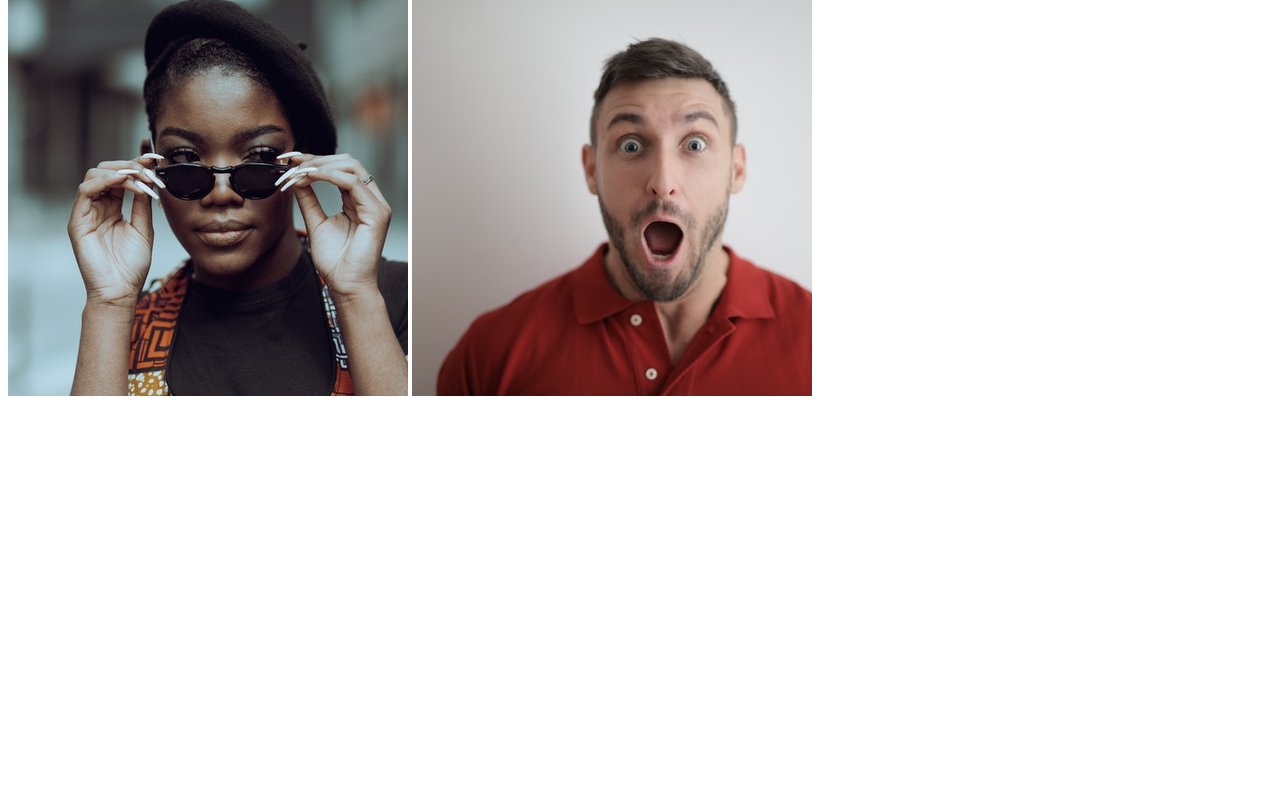
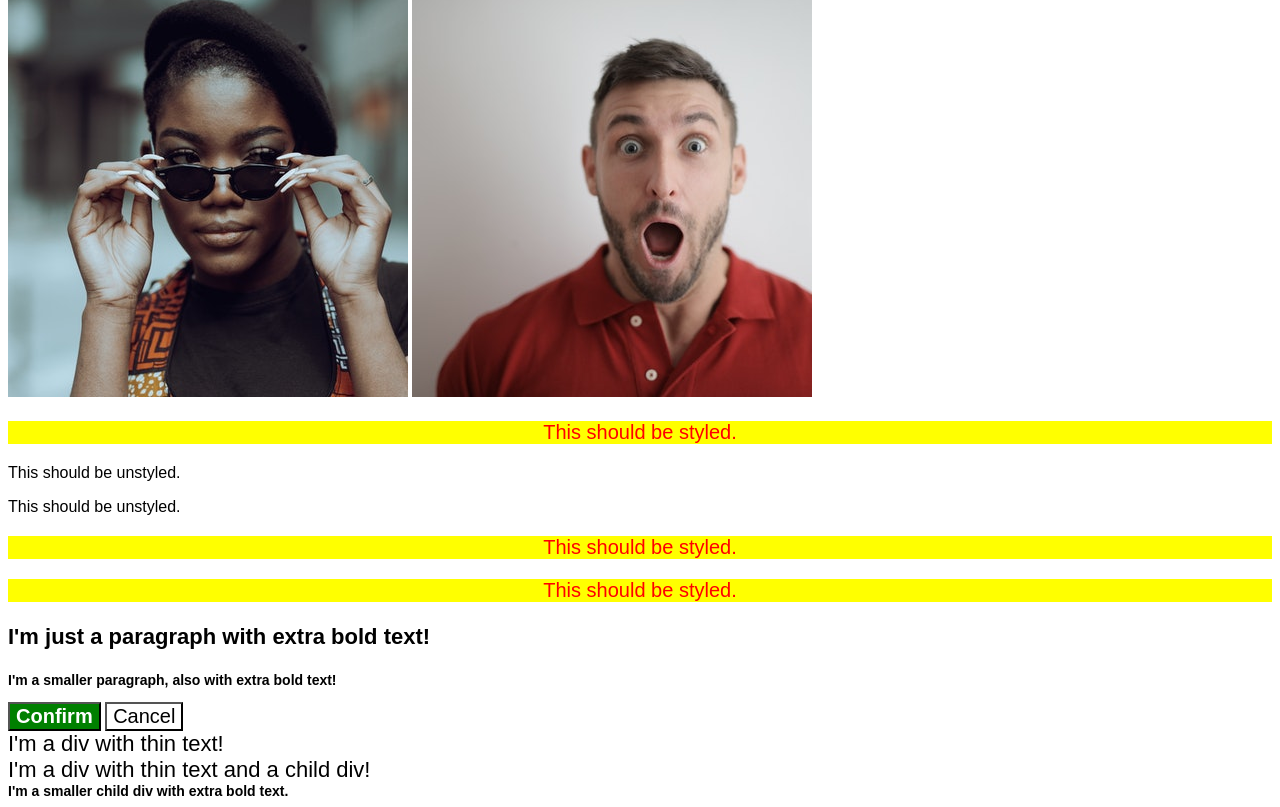
Before and after one commit to temka1007/TestingCSS, a plain HTML site: page index.html in a window 1280 px wide. Shown: the part 820-1627 px from the top of the page. Before the commit the page ends 1228 px from the top, so only its background shows below. Drawn offline with Linux system fonts and the light colour scheme.

Commit message:
all done

```diff
--- a/css/testing.css
+++ b/css/testing.css
@@ -54,3 +54,55 @@
     width: 200px;
     height: 400px;
 }
+.father .boy {
+    background-color: yellow;
+    color: red;
+    font-size: 20px;
+    text-align: center;
+}
+
+
+
+
+
+body{
+    font-family:Arial, Helvetica, sans-serif
+  }
+
+  .para,
+  .para.small-para {
+    color: hsl(0, 0%, 0%);
+    font-weight: 800;
+  }
+
+  .para.small-para {
+    font-size: 14px;
+    font-weight: 800;
+  }
+
+  .para {
+    font-size: 22px;
+  }
+
+  #confirm-button {
+    background: green;
+    color: white;
+    font-weight: bold;
+  }
+  .button {
+    background-color: rgb(255, 255, 255);
+    color: rgb(0, 0, 0);
+    font-size: 20px;
+  }
+
+  .text .text.child {
+    color: rgb(0, 0, 0);
+    font-weight: 800;
+    font-size: 14px;
+  }
+
+  div.text {
+    color: rgb(0, 0, 0);
+    font-size: 22px;
+    font-weight: 100;
+  }
--- a/index.html
+++ b/index.html
@@ -31,6 +31,23 @@
             <img class="original proportioned" src="./images/pexels-katho-mutodo-8434791.jpg" alt="Woman with glasses">
             <img class="original distorted" src="./images/pexels-andrea-piacquadio-3777931.jpg" alt="Man with surprised expression">
           </div>
+          <div class="father">
+            <p class="boy">This should be styled.</p>
+            <p class="girl">This should be unstyled.</p>
+            <p class="girl">This should be unstyled.</p>
+            <p class="boy">This should be styled.</p>
+            <p class="boy">This should be styled.</p>
+          </div>
+          <p class="para">I'm just a paragraph with extra bold text!</p>
+          <p class="para small-para">I'm a smaller paragraph, also with extra bold text!</p>
+
+          <button id="confirm-button" class="button confirm">Confirm</button>
+          <button id="cancel-button" class="button cancel">Cancel</button>
+
+          <div class="text">I'm a div with thin text!</div>
+          <div class="text">I'm a div with thin text and a child div!
+            <div class="text child">I'm a smaller child div with extra bold text.</div>
+          </div>
     </body>
 
 </html>
```
